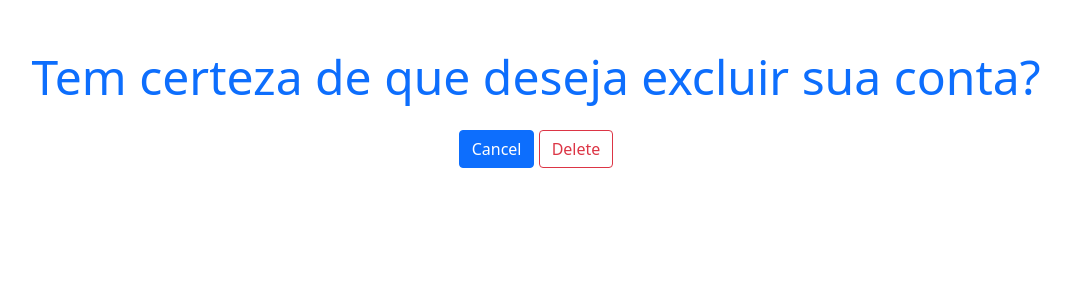
After one commit to tiagodefendi/Hydro-Cultiva-Connect, a Django app: a page that uses frontend/templates/delete_account.html in a window 1280 px wide. The commit adds this page. Shown: the top 300 px of the page, without its empty margins (104-1175 px from the left). Run offline with Django 4.2, Linux system fonts and the light colour scheme; a user stored in the database is signed in; data comes from the database, SQL or seed files in the repository; both versions use the stored data as it was after the commit.

Commit message:
delete account

```diff
--- a/backend/src/myapp/views.py
+++ b/backend/src/myapp/views.py
@@ -145,6 +145,19 @@ def edit_profile(request, username: str):
     return render(request, 'edit_profile.html', {'user': user})
 
 @login_required(login_url='login')
+def delete_account(request, username: str):
+    user: User = get_object_or_404(User, username= username)
+    if request.user != user:
+        return redirect('profile', username=request.user.username)
+
+    if request.method == 'POST':
+        user = request.user
+        user.delete()
+        return redirect('home')
+
+    return render(request, 'delete_account.html', {'user': user})
+
+@login_required(login_url='login')
 def profile(request, username: str):
     user: User = get_object_or_404(User, username= username)
     if request.user != user:
@@ -192,6 +205,7 @@ def signup(request):
         print(f"{first_name} {last_name} - {username}: {email} - {password}") # log request signup on terminal
 
         if password == confirm_password: # verify if password is equal confirm_password and continue
+
             if User.objects.filter(username=username).exists(): # verify if this username is already in use
                     return render(request, 'signup.html', {'error': 'Username already in use'})
 
--- a/backend/src/myproject/urls.py
+++ b/backend/src/myproject/urls.py
@@ -11,6 +11,7 @@ urlpatterns = [
     path('logout/', views.logout, name='logout'),
     path('profile/<str:username>/', views.profile, name='profile'),
     path('profile/<str:username>/edit/', views.edit_profile, name='edit_profile'),
+    path('profile/<str:username>/delete_account', views.delete_account, name='delete_account'),
     # properties
     path('properties/', views.properties, name='properties'), # map
     path('properties/<int:id>/', views.property, name='property'),
--- /dev/null
+++ b/frontend/templates/delete_account.html
@@ -0,0 +1,28 @@
+<!DOCTYPE html>
+<html lang="en">
+<head>
+    <!-- Required meta tags -->
+    <meta charset="UTF-8">
+    <meta name="viewport" content="width=device-width, initial-scale=1.0">
+
+    <!-- Bootstrap CSS -->
+    <link href="https://cdn.jsdelivr.net/npm/bootstrap@5.1.3/dist/css/bootstrap.min.css" rel="stylesheet" integrity="sha384-1BmE4kWBq78iYhFldvKuhfTAU6auU8tT94WrHftjDbrCEXSU1oBoqyl2QvZ6jIW3" crossorigin="anonymous">
+
+    <!-- Title -->
+    <title>Delete Account</title>
+    <link rel="icon" href="https://cdn-icons-png.flaticon.com/512/1174/1174660.png" type="image/png">
+</head>
+
+<body>
+    <div class="container mt-5">
+        <h2 class="text-center display-5 text-primary mb-4">Tem certeza de que deseja excluir sua conta?</h2>
+        <form method="POST" action="{% url 'delete_account' username=user.username %}">
+            {% csrf_token %}
+
+            <div class="mb-3 text-center">
+                <a class="btn btn-primary" href="/">Cancel</a>
+                <button type="submit" class="btn btn-outline-danger">Delete</button>
+            </div>
+        </form>
+    </div>
+</body>
--- a/frontend/templates/profile.html
+++ b/frontend/templates/profile.html
@@ -40,7 +40,10 @@
                     </div>
                     <div class="card-footer text-center">
                         <a class="btn btn-primary" href="edit/">Edit</a>
-                        <a class="btn btn-secondary" href="/">Back</a>
+                        <a class="btn btn-outline-secondary" href="/">Back</a>
+                    </div>
+                    <div class="card-footer text-center">
+                        <a class="btn btn-outline-danger" href="delete_account">Delete Account</a>
                     </div>
                 </div>
             </div>
```
Also changed, not shown: database/db.sqlite3.
